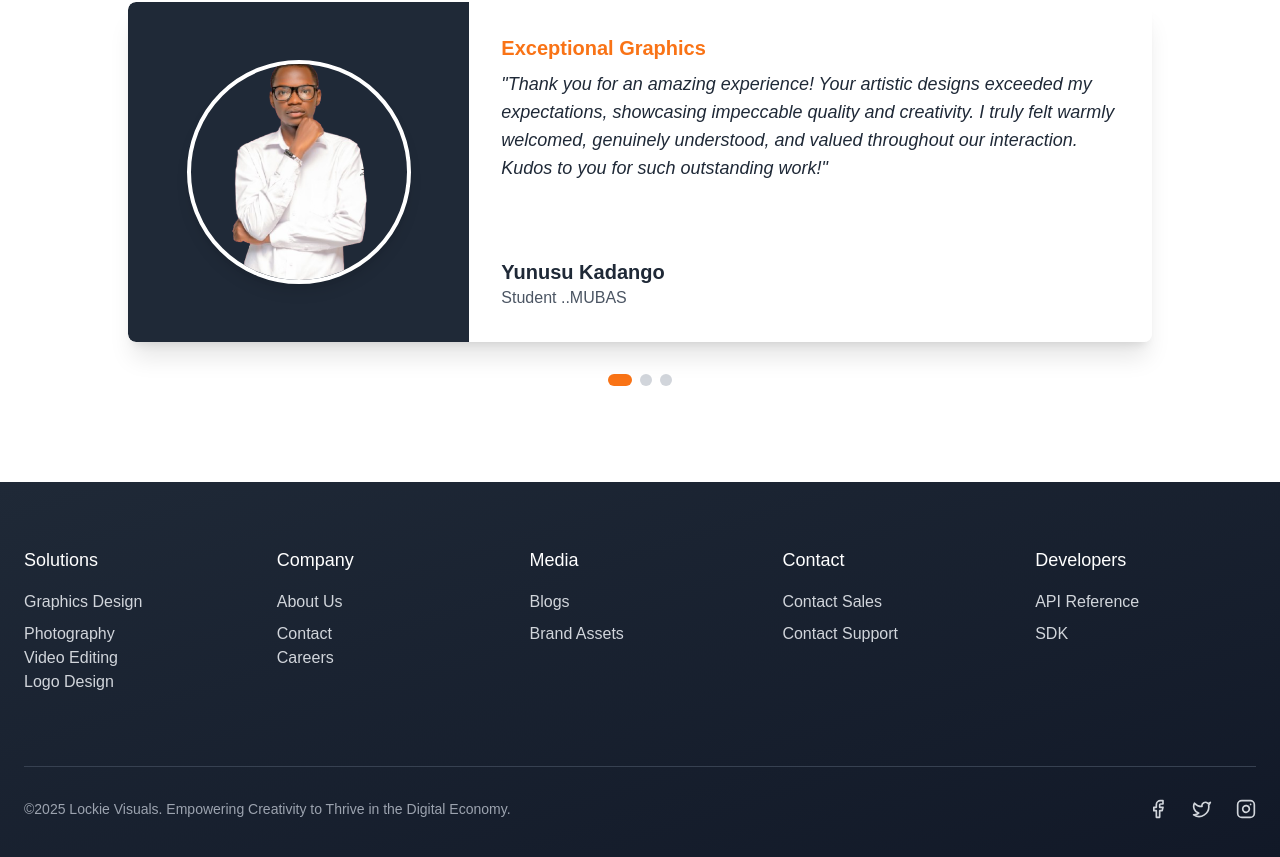
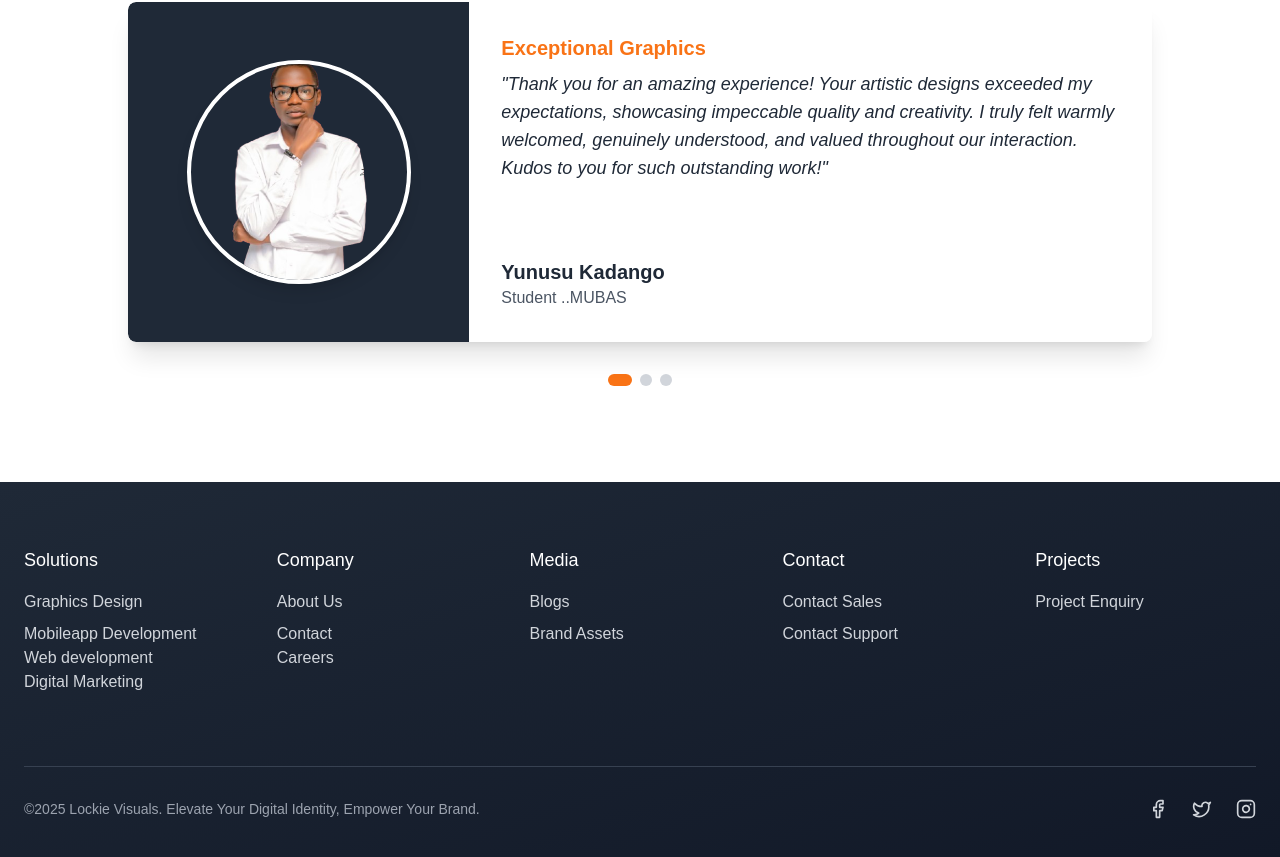
Before and after one commit to kidlocchikapa/lockie-visuals, a React (Create React App) app: page / in a window 1280 px wide. Shown: the part 2331-3188 px from the top of the page. Built offline with nearby package versions, Linux system fonts and the light colour scheme.

Commit message:
multi improvement on foter

```diff
--- a/src/Components/Footer.js
+++ b/src/Components/Footer.js
@@ -227,9 +227,9 @@ const Footer = ({ testimonials = defaultTestimonials }) => {
               <FooterSection title="Solutions">
                 <ul className="space-y-0">
                   <FooterLink to="/gateway">Graphics Design</FooterLink>
-                  <FooterLink to="/virtual-cards">Photography</FooterLink>
-                  <FooterLink to="/mobile-recharge">Video Editing</FooterLink>
-                  <FooterLink to="/payment-link">Logo Design</FooterLink>
+                  <FooterLink to="/virtual-cards">Mobileapp Development</FooterLink>
+                  <FooterLink to="/mobile-recharge">Web development</FooterLink>
+                  <FooterLink to="/payment-link">Digital Marketing</FooterLink>
                 </ul>
               </FooterSection>
             </div>
@@ -267,10 +267,9 @@ const Footer = ({ testimonials = defaultTestimonials }) => {
 
             {/* Developers Column */}
             <div className="col-span-1">
-              <FooterSection title="Developers">
+              <FooterSection title="Projects">
                 <ul className="space-y-0">
-                  <FooterLink to="/api-reference">API Reference</FooterLink>
-                  <FooterLink to="/sdk">SDK</FooterLink>
+                  <FooterLink to="/api-reference">Project Enquiry</FooterLink>
                 </ul>
               </FooterSection>
             </div>
@@ -280,7 +279,7 @@ const Footer = ({ testimonials = defaultTestimonials }) => {
           <div className="mt-12 pt-8 border-t border-gray-700">
             <div className="flex flex-col md:flex-row justify-between items-center">
               <p className="text-sm text-gray-400 mb-4 md:mb-0">
-                &copy;2025 Lockie Visuals. Empowering Creativity to Thrive in the Digital Economy.
+                &copy;2025 Lockie Visuals. Elevate Your Digital Identity, Empower Your Brand.
               </p>
 
               <div className="flex space-x-6">
```
